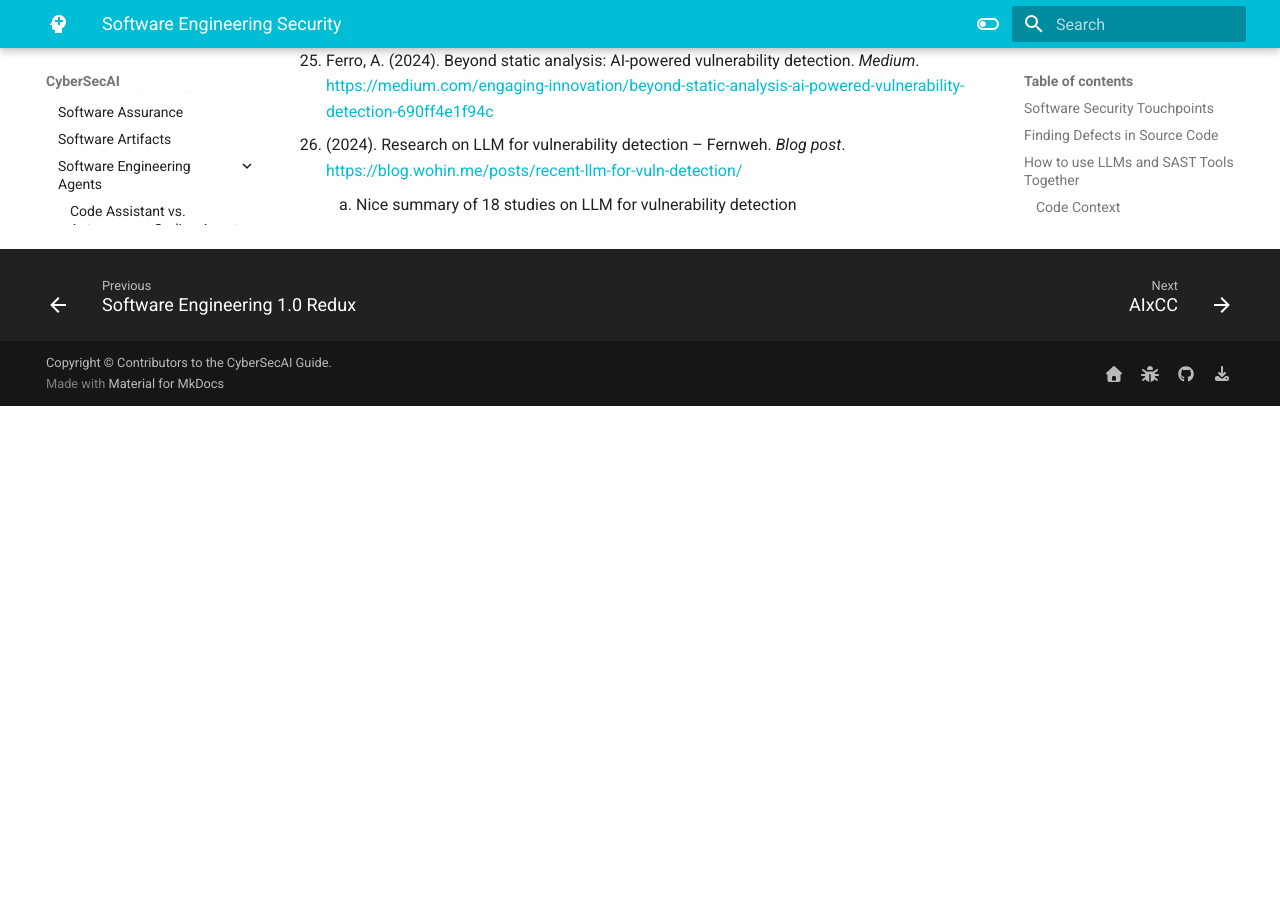
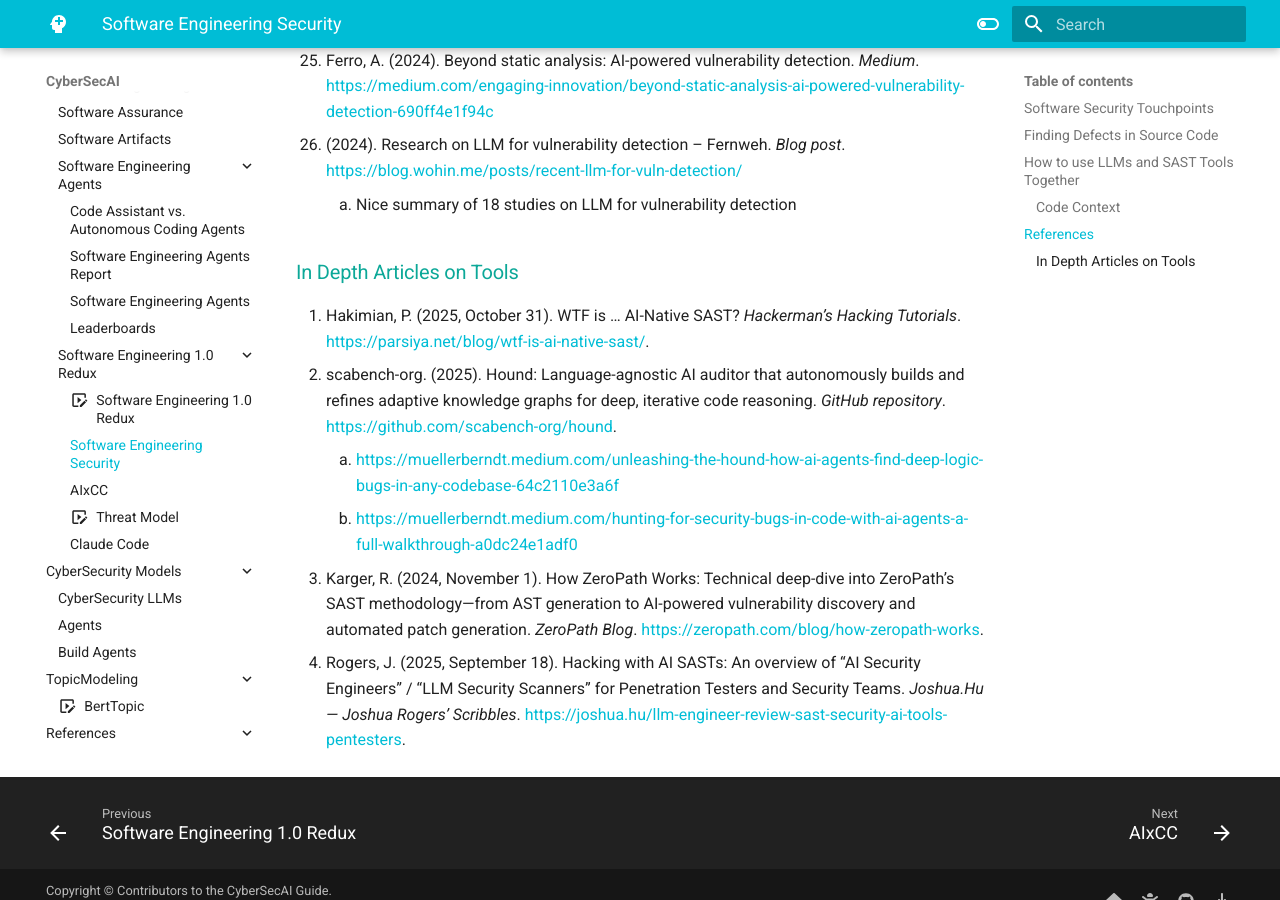
Before and after one commit to CyberSecAI/CyberSecAI.github.io, an MkDocs documentation site: the page built from docs/software/swe_redux_security.md, in a window 1280 px wide and 900 px high, scrolled down 6100 px. Built offline with MkDocs 1.6.1 and Material for MkDocs 9.7.7, drawn with Linux system fonts in a browser that asks for light colours; comment, search, counter and statistics services are not loaded; before the commit the page ends 6506 px from its top, so only the background shows below that; some of the changed text lies outside the part shown.

Commit message:
LLM SAST In Depth Articles on Tools

```diff
--- a/docs/software/swe_redux_security.md
+++ b/docs/software/swe_redux_security.md
@@ -96,7 +96,7 @@ A challenge with using LLMs is to get the precise and complete code context to t
 
 !!! note
 
-    The source code for these does not appear to be publicly available But Joern is an open source solution used [for such purposes](https://arxiv.org/html/2404.14719v1).
+    The source code for these does not appear to be publicly available. But Joern is an open source solution used [for such purposes](https://arxiv.org/html/2404.14719v1).
 
     !!! quote
         A code property graph of a program is a graph representation of the program obtained by merging its abstract syntax trees (AST), control-flow graphs (CFG) and program dependence graphs (PDG) at statement and predicate nodes.
@@ -113,7 +113,6 @@ A challenge with using LLMs is to get the precise and complete code context to t
     3. **Correct Conclusions**. After obtaining precise and complete code context, there is an opportunity to more effectively guide the LLM to make accurate judgments on bug reports from SAST tools.
 
     [Utilizing Precise and Complete Code Context to Guide LLM in Automatic False Positive Mitigation](https://arxiv.org/html/2411.03079v1)
-
 
 
 
@@ -150,3 +149,12 @@ A challenge with using LLMs is to get the precise and complete code context to t
 25. Ferro, A. (2024). Beyond static analysis: AI-powered vulnerability detection. *Medium*. [https://medium.com/engaging-innovation/beyond-static-analysis-ai-powered-vulnerability-detection-690ff4e1f94c](https://medium.com/engaging-innovation/beyond-static-analysis-ai-powered-vulnerability-detection-690ff4e1f94c)
 26. (2024). Research on LLM for vulnerability detection – Fernweh. *Blog post*. [https://blog.wohin.me/posts/recent-llm-for-vuln-detection/](https://blog.wohin.me/posts/recent-llm-for-vuln-detection/)
     1.  Nice summary of 18 studies on LLM for vulnerability detection
+
+### In Depth Articles on Tools
+
+1. Hakimian, P. (2025, October 31). WTF is … AI-Native SAST? *Hackerman’s Hacking Tutorials*. [https://parsiya.net/blog/wtf-is-ai-native-sast/](https://parsiya.net/blog/wtf-is-ai-native-sast/).
+2. scabench-org. (2025). Hound: Language-agnostic AI auditor that autonomously builds and refines adaptive knowledge graphs for deep, iterative code reasoning. *GitHub repository*. [https://github.com/scabench-org/hound](https://github.com/scabench-org/hound).
+      1. https://muellerberndt.medium.com/unleashing-the-hound-how-ai-agents-find-deep-logic-bugs-in-any-codebase-64c2110e3a6f
+      2. https://muellerberndt.medium.com/hunting-for-security-bugs-in-code-with-ai-agents-a-full-walkthrough-a0dc24e1adf0
+3. Karger, R. (2024, November 1). How ZeroPath Works: Technical deep-dive into ZeroPath’s SAST methodology—from AST generation to AI-powered vulnerability discovery and automated patch generation. *ZeroPath Blog*. [https://zeropath.com/blog/how-zeropath-works](https://zeropath.com/blog/how-zeropath-works).
+4. Rogers, J. (2025, September 18). Hacking with AI SASTs: An overview of “AI Security Engineers” / “LLM Security Scanners” for Penetration Testers and Security Teams. *Joshua.Hu — Joshua Rogers’ Scribbles*. [https://joshua.hu/llm-engineer-review-sast-security-ai-tools-pentesters](https://joshua.hu/llm-engineer-review-sast-security-ai-tools-pentesters).
```
